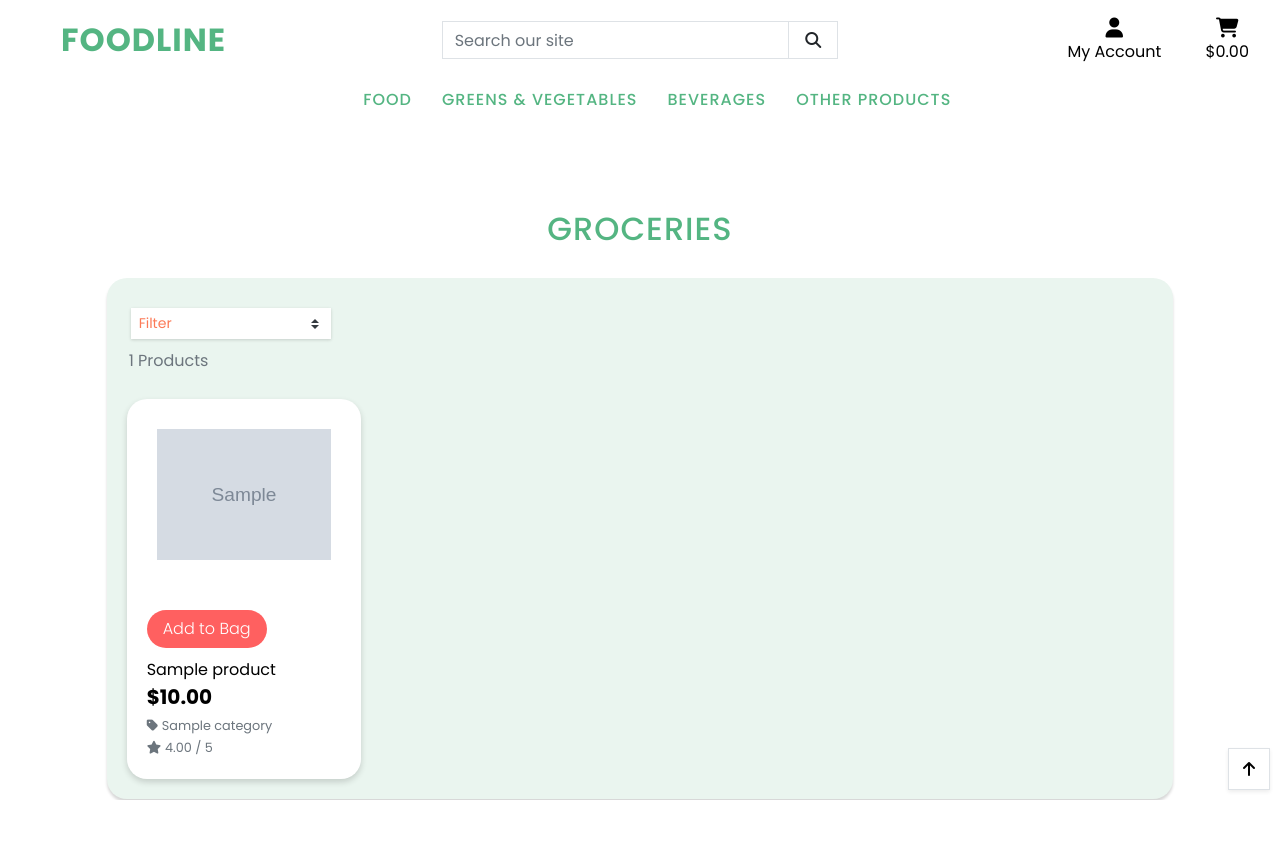
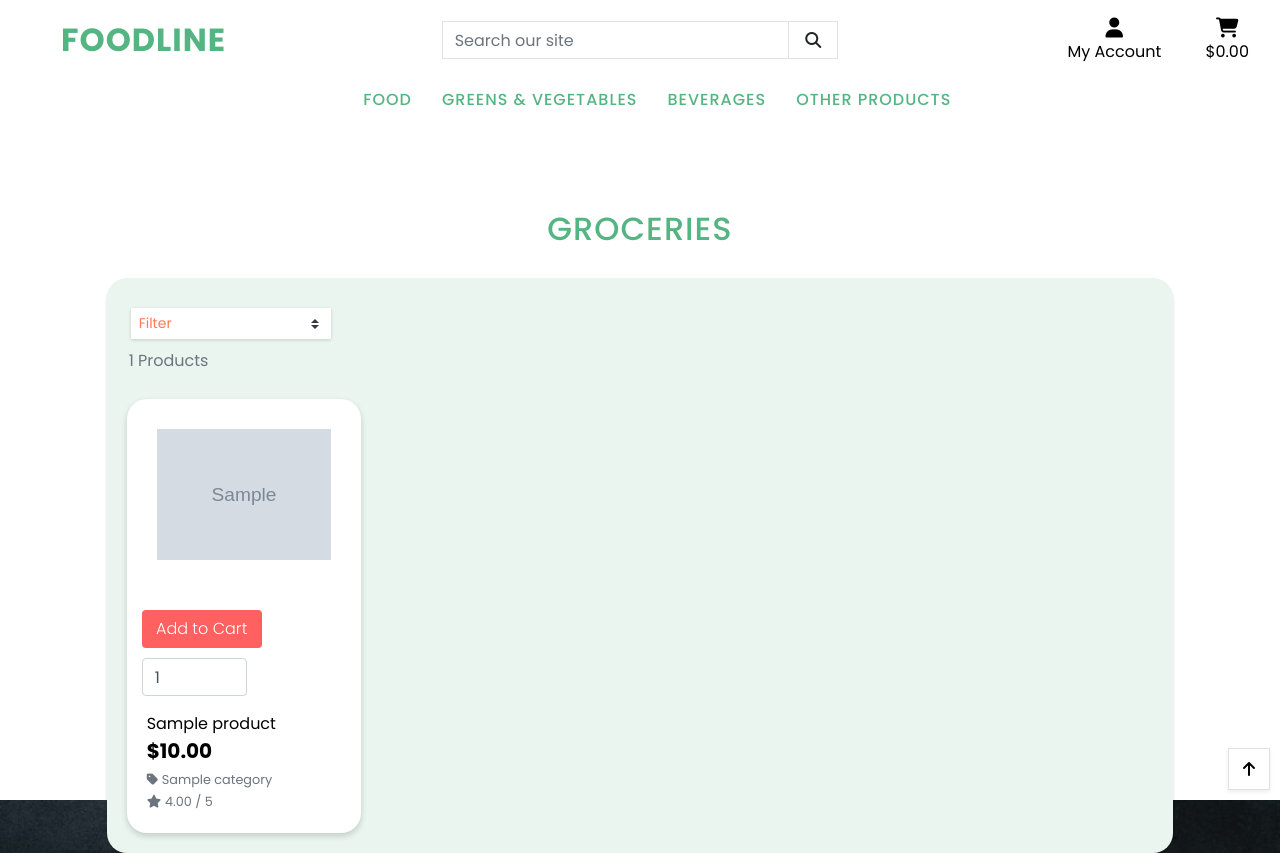
Before and after one commit to Code-Institute-Submissions/foodline, a Django app: page /products/ in a window 1280 px wide. Before the commit the page ends 800 px from the top, so only its background shows below. Run offline with Django 3.2, Linux system fonts and the light colour scheme; tables that the repository leaves empty hold one stand-in row (values such as "Sample post"); grey boxes marked "Sample" are stand-in pictures; some libraries are stand-ins or nearby versions.

Commit message:
Added add to cart funtionality in product app

```diff
--- a/products/templates/products/products.html
+++ b/products/templates/products/products.html
@@ -62,7 +62,22 @@
                                 </a>
                                 {% endif %}
                                 <div class="card-body mt-auto">
-                                    <input type="submit" class="add-cart btn rounded-pill" value="Add to Bag">
+                                    <form class="form" action="{% url 'add_to_cart' product.id %}" method="POST">
+                                        {% csrf_token %}
+                                        <div class="form-row">
+                                            <div>
+                                                <input type="submit" class="add-cart btn" value="Add to Cart">
+                                            </div>
+                                            <div class="form-group w-40">
+                                                <div class="input-group">
+                                                    <input class="form-control qty_input" type="number" name="quantity"
+                                                        value="1" min="1" max="99" data-item_id="{{ product.id }}"
+                                                        id="id_qty_{{ product.id }}">
+                                                </div>
+                                            </div>
+                                            <input type="hidden" name="redirect_url" value="{{ request.path }}">
+                                        </div>
+                                    </form>
                                     <p class="mb-0 flex-column">{{ product.name }}</p>
                                     <p class="lead mb-0 text-left font-weight-bold">${{ product.price }}</p>
                                     {% if product.category %}
--- a/products/urls.py
+++ b/products/urls.py
@@ -4,4 +4,5 @@ from . import views
 urlpatterns = [
     path('', views.all_products, name="products"),
     path('<product_id>', views.product_detail, name='product_detail'),
+    path('add/<item_id>/', views.add_to_cart, name="add_to_cart"),
 ]
--- a/products/views.py
+++ b/products/views.py
@@ -71,3 +71,20 @@ def product_detail(request, product_id):
     }
 
     return render(request, 'products/product_detail.html', context)
+
+
+def add_to_cart(request, item_id):
+    """ Add a quantity of the specified product to the shopping cart """
+
+    quantity = int(request.POST.get('quantity'))
+    redirect_url = request.POST.get('redirect_url')
+    cart = request.session.get('cart', {})
+
+    if item_id in list(cart.keys()):
+        cart[item_id] += quantity
+    else:
+        cart[item_id] = quantity
+
+    request.session['cart'] = cart
+    print(request.session['cart'])
+    return redirect(redirect_url)
```
Also changed, not shown: cart/urls.py (line endings or trailing spaces).
